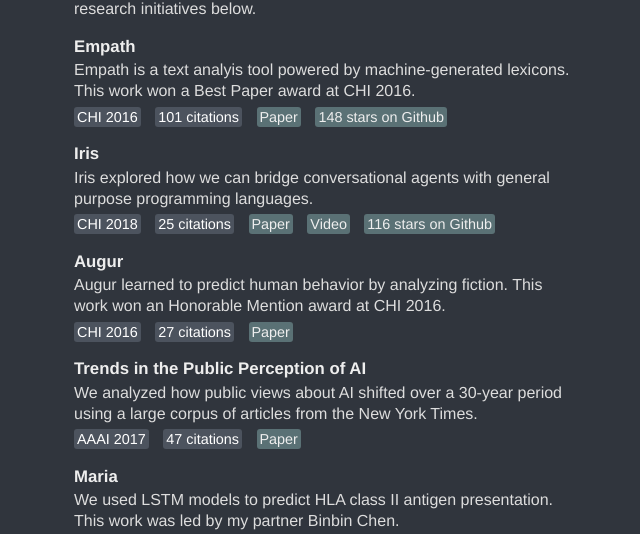
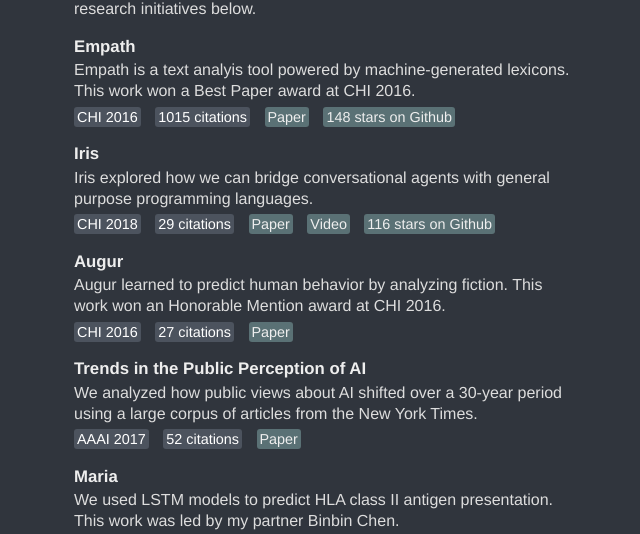
Before and after one commit to Ejhfast/ejhfast.github.com, a Jekyll site: the page built from index.html, in a window 1280 px wide and 900 px high, scrolled down 647 px. Shown: the part 151-685 px from the top of the window, without its empty margins (316-956 px from the left). Built offline with Jekyll 4.4.1, drawn with Linux system fonts in a browser that asks for light colours.

Commit message:
improvements

```diff
--- a/index.html
+++ b/index.html
@@ -49,7 +49,7 @@
                 This work won a Best Paper award at CHI 2016.
             </div>
             <div class="date">CHI 2016</div>
-            <div class="citations">101 citations</div>
+            <div class="citations">1015 citations</div>
             <div class="paper"><a href="https://hci.stanford.edu/publications/2016/ethan/empath-chi-2016.pdf">Paper</a></div>
             <div class="repo"><a href="https://github.com/Ejhfast/empath-client">148 stars on Github</a></div>
         </div>
@@ -59,7 +59,7 @@
                 Iris explored how we can bridge conversational agents with general purpose programming languages.
             </div>
             <div class="date">CHI 2018</div>
-            <div class="citations">25 citations</div>
+            <div class="citations">29 citations</div>
             <div class="paper"><a href="https://hci.stanford.edu/publications/2018/iris/iris-chi2018.pdf">Paper</a></div>
             <div class="talk"><a href="https://www.youtube.com/watch?v=3VZZbKoXDVM">Video</a></div>
             <div class="repo"><a href="https://github.com/Ejhfast/iris-agent">116 stars on Github</a></div>
@@ -81,7 +81,7 @@
                 of articles from the New York Times.
             </div>
             <div class="date">AAAI 2017</div>
-            <div class="citations">47 citations</div>
+            <div class="citations">52 citations</div>
             <div class="paper"><a href="https://www.aaai.org/ocs/index.php/AAAI/AAAI17/paper/download/14581/13868">Paper</a></div>
         </div>
         <div class="project">
```
